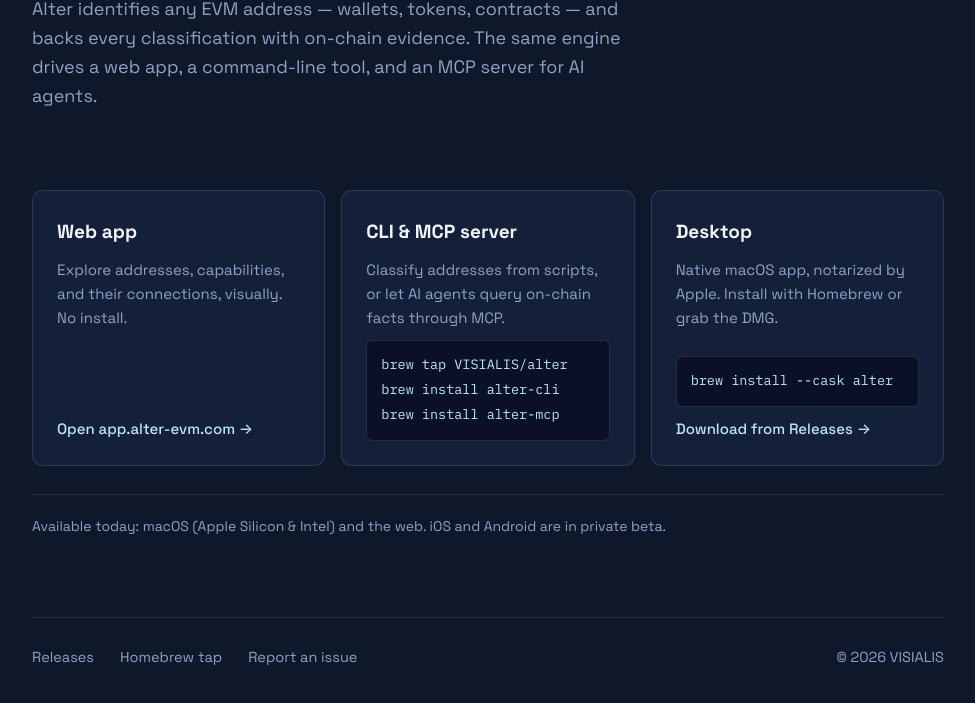
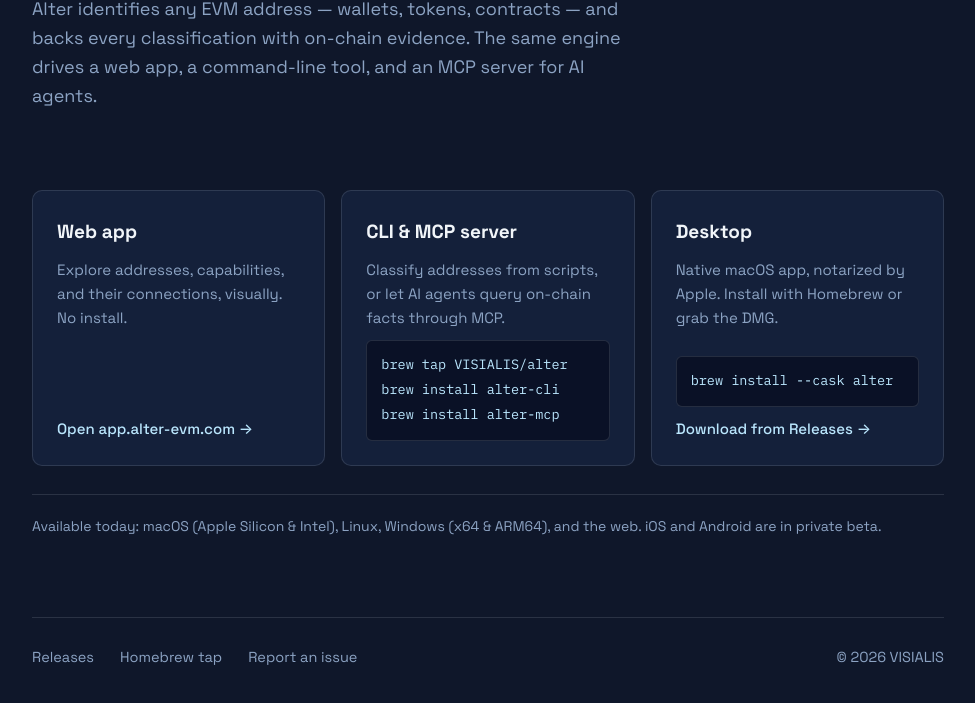
Before and after one commit to VISIALIS/alter, a plain HTML site: page index.html in a window 1280 px wide. Shown: the part 548-1251 px from the top of the page, without its empty margins (152-1127 px from the left). Drawn offline with Linux system fonts and the light colour scheme.

Commit message:
feat(www): Linux et Windows (x64/arm64) disponibles en v1.19.0

```diff
--- a/index.html
+++ b/index.html
@@ -222,7 +222,7 @@
       </div>
 
       <p class="platforms">
-        Available today: macOS (Apple Silicon &amp; Intel) and the web.
+        Available today: macOS (Apple Silicon &amp; Intel), Linux, Windows (x64 &amp; ARM64), and the web.
         iOS and Android are in private beta.
       </p>
     </section>
```
